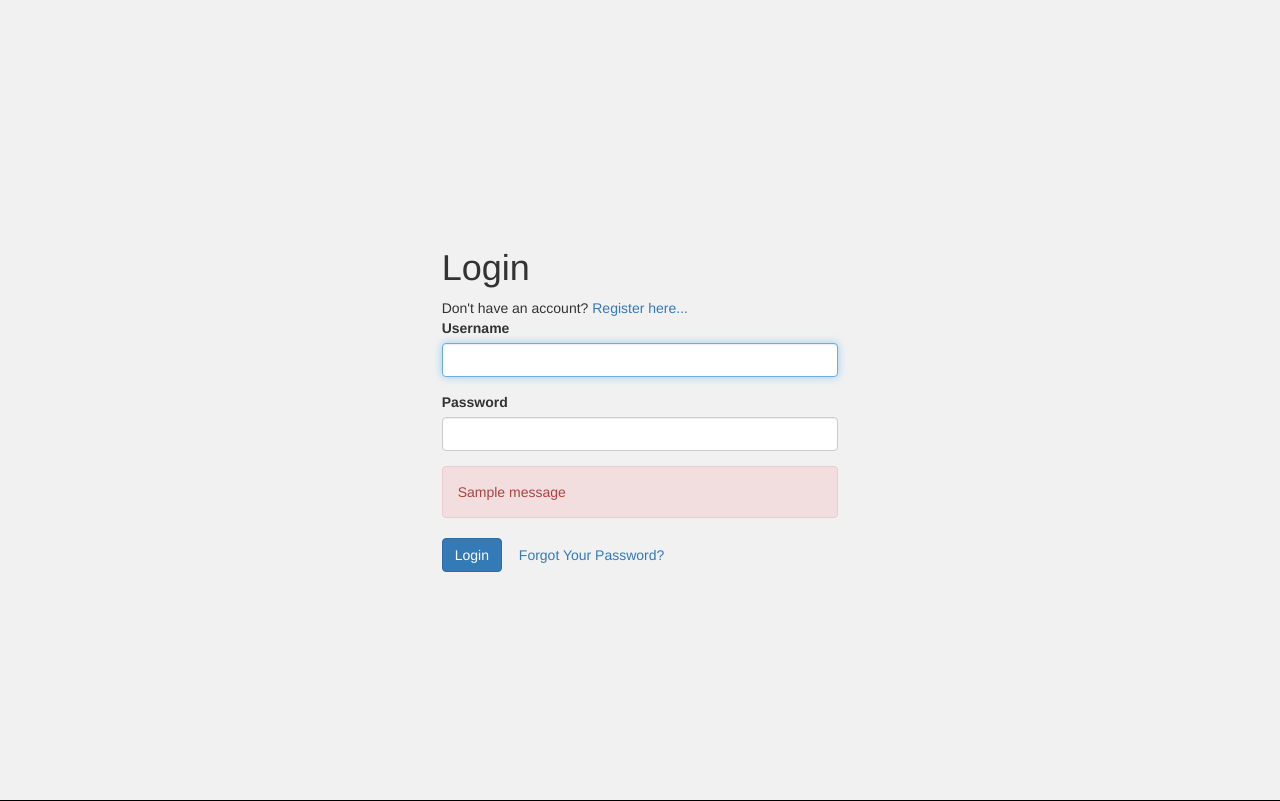
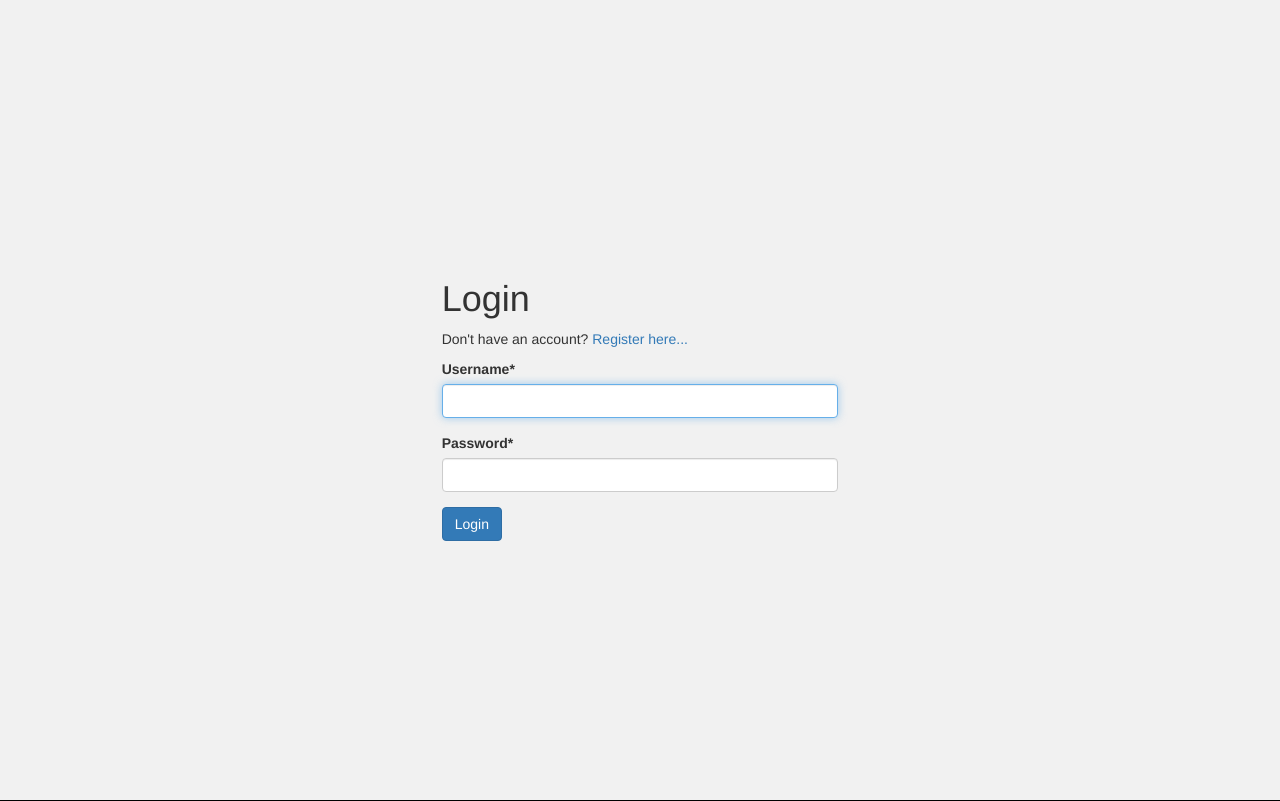
Before and after one commit to dorsett85/pymodel, a Django app: page /login/ in a window 1280 px wide. Shown: the part 72-873 px from the top of the page. Run offline with Django 3.2, Linux system fonts and the light colour scheme; tables that the repository leaves empty hold one stand-in row (values such as "Sample post"); one stand-in notice (Sample message) is shown; some libraries are stand-ins or nearby versions.

Commit message:
Used base forms for authentication

```diff
--- a/pymodel/settings.py
+++ b/pymodel/settings.py
@@ -38,6 +38,7 @@ INSTALLED_APPS = [
     'django.contrib.messages',
     'django.contrib.staticfiles',
     'pythonmodels.apps.PythonmodelsConfig',
+    'crispy_forms',
 ]
 
 MIDDLEWARE = [
@@ -49,6 +50,8 @@ MIDDLEWARE = [
     'django.contrib.messages.middleware.MessageMiddleware',
     'django.middleware.clickjacking.XFrameOptionsMiddleware',
 ]
+
+CRISPY_TEMPLATE_PACK = 'bootstrap3'
 
 ROOT_URLCONF = 'pymodel.urls'
 
--- a/pythonmodels/forms.py
+++ b/pythonmodels/forms.py
@@ -1,16 +1,32 @@
-from django import forms
-from django.contrib.auth.forms import UserCreationForm
-from django.contrib.auth.models import User
+from django.contrib.auth.forms import UserCreationForm, AuthenticationForm
+from crispy_forms.helper import FormHelper
+from crispy_forms.layout import Layout, ButtonHolder, Submit
 
 
-class SignUpForm(UserCreationForm):
-    email = forms.EmailField(max_length=254, help_text='Required. Inform a valid email address.')
+class RegistrationForm(UserCreationForm):
+    def __init__(self, *args, **kwargs):
+        super(RegistrationForm, self).__init__(*args, **kwargs)
 
-    class Meta:
-        model = User
-        fields = ('username', 'email', 'password1', 'password2')
+        self.helper = FormHelper()
+        self.helper.layout = Layout(
+            'username',
+            'password1',
+            'password2',
+            ButtonHolder(
+                Submit('register', 'Register', css_class='btn-primary')
+            )
+        )
 
 
-class LoginForm(UserCreationForm):
-    username = forms.CharField(max_length=20)
-    password = forms.CharField(max_length=20)
+class LoginForm(AuthenticationForm):
+    def __init__(self, *args, **kwargs):
+        super(LoginForm, self).__init__(*args, **kwargs)
+
+        self.helper = FormHelper()
+        self.helper.layout = Layout(
+            'username',
+            'password',
+            ButtonHolder(
+                Submit('login', 'Login', css_class='btn-primary')
+            )
+        )
--- a/pythonmodels/static/pythonmodels/js/landing.js
+++ b/pythonmodels/static/pythonmodels/js/landing.js
@@ -10,9 +10,4 @@ $(document).ready(function() {
         $('#myNavbar').collapse('hide');
     });
 
-    // Submit logout form
-    $('#logoutBtn').click(function() {
-        document.getElementById("logout").submit();
-    });
-
 });
--- a/pythonmodels/templates/pythonmodels/layout/header.html
+++ b/pythonmodels/templates/pythonmodels/layout/header.html
@@ -24,8 +24,7 @@
                 {% else %}
 
                     <li><a href="{% url 'pythonmodels:user_index' user.username %}">{{ user.username }}</a></li>
-                    <li><a href="#" id="logoutBtn">Logout</a></li>
-                    <li><form method='POST' id='logout' action='{% url 'pythonmodels:logout' %}'>{% csrf_token %}</form></li>
+                    <li><a href="{% url 'pythonmodels:logout' %}">Logout</a></li>
 
                 {% endif %}
 
--- a/pythonmodels/templates/pythonmodels/registration/login.html
+++ b/pythonmodels/templates/pythonmodels/registration/login.html
@@ -1,4 +1,6 @@
 {% extends 'pythonmodels/layout/master.html' %}
+
+{% load crispy_forms_tags %}
 
 {% block title %}Login{% endblock %}
 
@@ -6,43 +8,11 @@
 
     <div class="landing">
 
-        <form id='login' class="col-sm-4" method="POST" action="{% url 'pythonmodels:login' %}">
-
+        <div class="col-md-4">
             <h1>Login</h1>
-
-            Don't have an account? <a href='{% url 'pythonmodels:register' %}'>Register here...</a>
-
-            {% csrf_token %}
-
-            <div class="form-group">
-                <label for="username">Username</label>
-                <input id="username" type="text" class="form-control" name="username" value="{# old username #}"
-                       required
-                       autofocus>
-                {% if error_message %}
-                    <div class="error">{{ error_message }}</div>
-                {% endif %}
-            </div>
-
-            <div class="form-group">
-                <label for="password">Password</label>
-                <input id="password" class="form-control" type="password" name="password" required>
-                {% if error_message %}
-                    <div class="error">{{ error_message }}</div>
-                {% endif %}
-            </div>
-
-            {% if messages %}
-                {% for message in messages %}
-                    <div class="alert alert-danger">{{ message }}</div>
-                {% endfor %}
-            {% endif %}
-
-            <button type="submit" class="btn btn-primary">Login</button>
-
-            <a class="btn btn-link" href="/password/reset">Forgot Your Password?</a>
-
-        </form>
+            <p>Don't have an account? <a href={% url 'pythonmodels:register' %}>Register here...</a></p>
+            {% crispy form %}
+        </div>
 
     </div>
 {% endblock %}
--- a/pythonmodels/views.py
+++ b/pythonmodels/views.py
@@ -1,15 +1,17 @@
+from __future__ import absolute_import
+from django.contrib import messages
 from django.contrib.auth import login, authenticate
+from django.contrib.auth.forms import AuthenticationForm
+from django.contrib.auth.mixins import LoginRequiredMixin
+from django.contrib.auth.models import User
 from django.shortcuts import get_object_or_404, render
 from django.http import HttpResponseRedirect, HttpResponse
 from django.urls import reverse
 from django.views import generic
 from django.utils import timezone
-from django.contrib.auth.models import User
-from django.contrib.auth.mixins import LoginRequiredMixin
-from django.contrib import messages
 
 from .models import Choice, Question, Post
-from .forms import UserCreationForm
+from .forms import LoginForm, RegistrationForm
 
 
 class IndexView(generic.ListView):
@@ -85,26 +87,27 @@ class PostDetailView(generic.DetailView):
         return context
 
 
-class Login(generic.TemplateView):
+class Login(generic.FormView):
+    form_class = LoginForm
     template_name = 'pythonmodels/registration/login.html'
 
-    def get(self, request, *args, **kwargs):
-        return render(request, self.template_name)
+    def form_valid(self, form):
+        username = form.cleaned_data['username']
+        password = form.cleaned_data['password']
+        user = authenticate(username=username, password=password)
 
-    def post(self, request, *args, **kwargs):
-        username = request.POST['username']
-        password = request.POST['password']
-        user = authenticate(username=username, password=password)
-        if not user:
-            messages.error(request, 'Your login was invalid')
-            return HttpResponseRedirect(reverse('pythonmodels:login'))
+        if user is not None and user.is_active:
+            login(self.request, user)
+            return super(Login, self).form_valid(form)
         else:
-            login(request, user)
-            return HttpResponseRedirect(reverse('pythonmodels:user_index', args=(username,)))
+            return self.form_invalid(form)
+
+    def get_success_url(self):
+        return reverse('pythonmodels:user_index', args=('clayton',))
 
 
 class Register(generic.CreateView):
-    form_class = UserCreationForm
+    form_class = RegistrationForm
     model = User
     template_name = 'pythonmodels/registration/register.html'
 
```
Also changed, not shown: pythonmodels/templates/pythonmodels/registration/register.html (+5 -9 lines).
